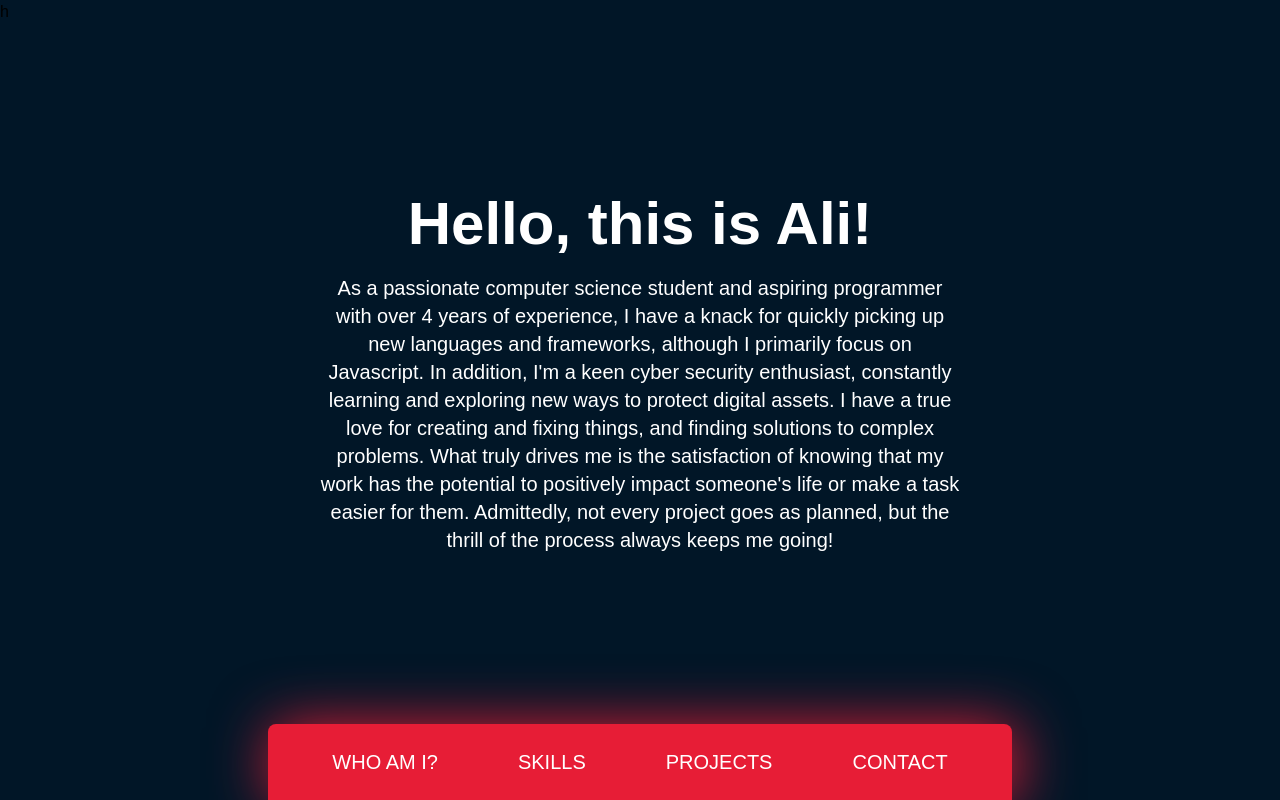
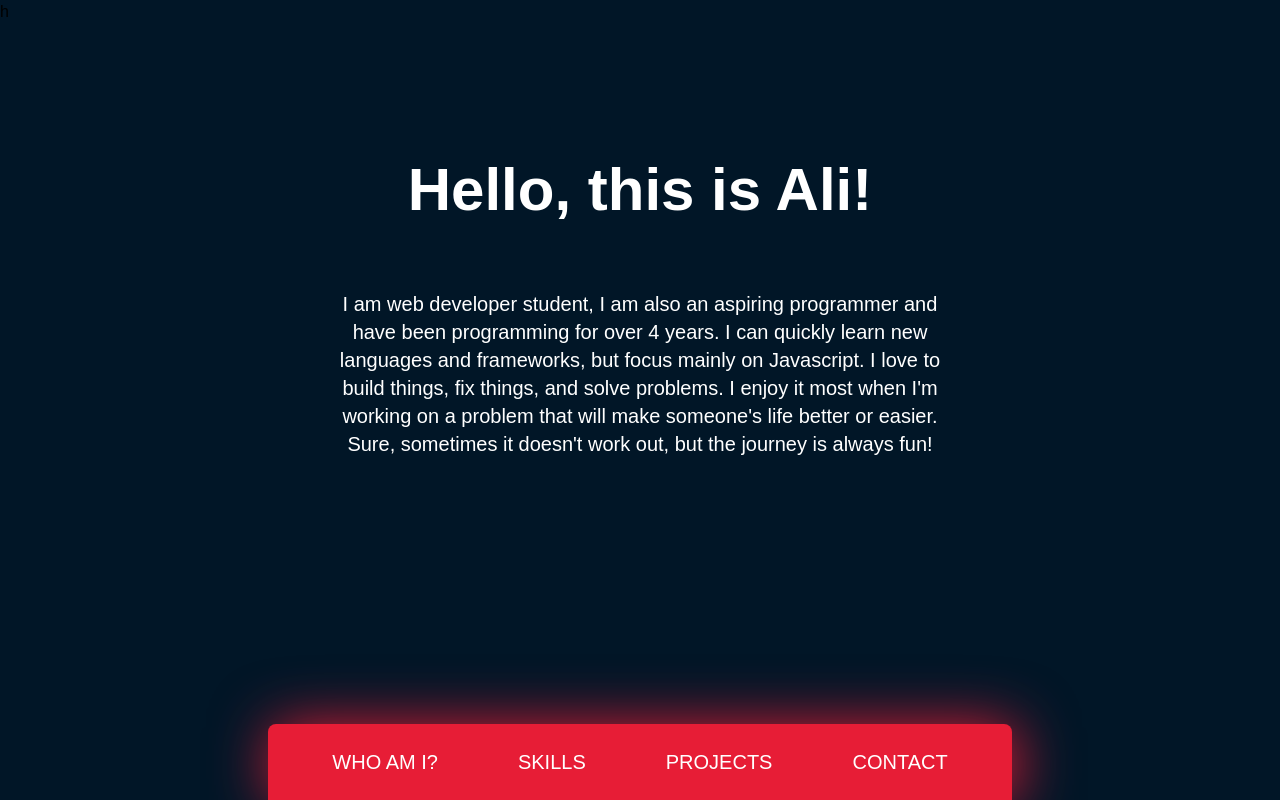
Before and after one commit to alifertah/portfolio.2.0, a Next.js app: page / in a window 1280 px wide. Built offline with nearby package versions, Linux system fonts and the light colour scheme.

Commit message:
typing effect

```diff
--- a/src/components/projects.tsx
+++ b/src/components/projects.tsx
@@ -6,14 +6,14 @@ export default function Projects() {
 
   const projects = [
     {
-      name: "test",
+      name: "testasdfasf",
       link: "#",
       description: "description"
     },
     {
       name: "test1",
       link: "#",
-      description: "description1"
+      desc: "description1"
     },
   ]
 
@@ -26,13 +26,23 @@ export default function Projects() {
   };
 
   return (
-    <div className='flex justify-between'>
+    <div className='w-full'>
+      <div className="flex w-[60%] items-center flex-row py-12">
       <Image alt="" className='cursor-pointer' onClick={handleLeftClick} src="/angle-left.svg" width={40} height={40}/>
-      <div>
-        <h1>{projects[currentIndex].name}</h1>
-        <p>Project name</p>
-      </div>
+          <div className="w-[70%]">
+          <p className="text-xl tracking-wide leading-relaxed mr-4">
+            {projects[currentIndex].desc}
+          </p>
+          </div>
+          <div className="flex justify-around items-center ml-4 py-4 w-[40%] rounded-lg shadow-[4px_15px_40px_10px_rgba(0,128,128,3)] cursor-pointer shadow-xl bg-sky-500 hover:bg-sky-700 duration-1000 ">
+              <p>{projects[currentIndex].name}</p>
+              <a href={projects[currentIndex].link} className="bg-sky-700 hover:bg-sky-400 duration-1000 p-2 rounded-[50%] " >
+                {/* <AiOutlineLink /> */}
+                go
+              </a>
+          </div>
       <Image alt="" className='cursor-pointer' onClick={handleRightClick} src="/angle-right.svg" width={40} height={40}/>
+        </div>
     </div>
   );
 }
--- a/src/components/whoami.tsx
+++ b/src/components/whoami.tsx
@@ -1,41 +1,48 @@
-import Image from "next/image";
-import { motion } from 'framer-motion'
+import { useEffect, useState } from 'react';
+import { motion } from 'framer-motion';
 
-const LeftoToRight = ({ children }) =>(
+const LeftoToRight = ({ children } : any) => (
   <motion.div
-    initial={{x:-100, opacity:0}}
-    animate={{x:0, opacity:1}}
-    transition={{duration:.2}}
+    initial={{ x: -100, opacity: 0 }}
+    animate={{ x: 0, opacity: 1 }}
+    transition={{ duration: 0.2 }}
   >
-{children}
+    {children}
   </motion.div>
-)
-
-
+);
 
 export default function Whoami() {
+  const [text, setText] = useState('');
+
+  useEffect(() => {
+    const paragraph = `I am web developer student, I am also an aspiring
+    programmer and have been programming for over 4 years. I can quickly learn new languages
+    and frameworks, but focus mainly on Javascript.
+    I love to build things, fix things, and solve problems. I enjoy it most when I'm working on a problem that
+    will make someone's life better or easier. Sure, sometimes it doesn't work out, but the journey is always fun!`;
+
+    let index = 0;
+    const interval = setInterval(() => {
+      setText(paragraph.substring(0, index));
+      index++;
+      if (index > paragraph.length) {
+        clearInterval(interval);
+      }
+    }, 10);
+
+    return () => clearInterval(interval);
+  }, []);
+
   return (
     <LeftoToRight>
-
-    <div className="w-full flex justify-center items-center">
-      <div className="w-[50%]">
-        <h1 className="text-center text-6xl font-extrabold mb-5">
-          Hello, this is Ali!
-        </h1>
-        <p>
-          As a passionate computer science student and aspiring programmer with
-          over 4 years of experience, I have a knack for quickly picking up new
-          languages and frameworks, although I primarily focus on Javascript. In
-          addition, I'm a keen cyber security enthusiast, constantly learning
-          and exploring new ways to protect digital assets. I have a true love
-          for creating and fixing things, and finding solutions to complex
-          problems. What truly drives me is the satisfaction of knowing that my
-          work has the potential to positively impact someone's life or make a
-          task easier for them. Admittedly, not every project goes as planned,
-          but the thrill of the process always keeps me going!
-        </p>
+      <div className="w-full flex justify-center items-center">
+          <h1 className="text-center text-6xl font-extrabold mb-5 absolute top-40 ">
+            Hello, this is Ali!
+          </h1>
+        <div className="w-[50%]">
+          <p>{text}</p>
+        </div>
       </div>
-    </div>
     </LeftoToRight>
   );
 }
```
